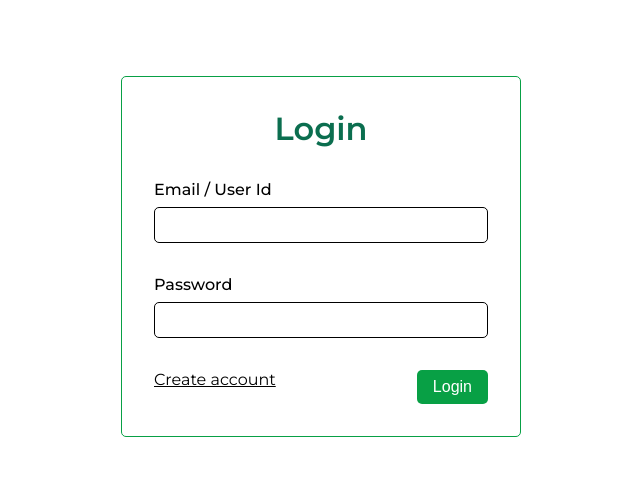
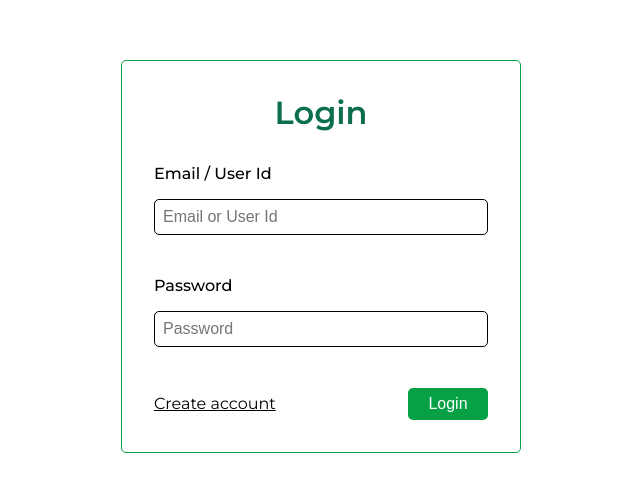
Before and after one commit to rikjnthn/tahcu-frontend, a Next.js app: page /login in a window 1280 px wide. Shown: the part 144-636 px from the top of the page, without its empty margins (319-959 px from the left). Built offline with nearby package versions, Linux system fonts and the light colour scheme.

Commit message:
add login logic

```diff
--- a/app/(landing_page)/login/page.tsx
+++ b/app/(landing_page)/login/page.tsx
@@ -1,33 +1,120 @@
-import React from "react";
+"use client";
+
+import React, { useState } from "react";
 import Link from "next/link";
+import { useRouter } from "next/navigation";
+import axios, { isAxiosError } from "axios";
+import { useForm } from "react-hook-form";
 
 import style from "@/style/login.module.scss";
+import Input from "@/components/input";
+import SubmitButton from "@/components/submit-button";
 
-function Page() {
+export default function Page() {
+  const [loginError, setLoginError] = useState<boolean>(false);
+  const [isLoading, setIsLoading] = useState<boolean>(false);
+
+  const {
+    register,
+    formState: { errors },
+    handleSubmit,
+    setError,
+  } = useForm();
+
+  const router = useRouter();
+
+  const login = async (data: any) => {
+    try {
+      setIsLoading(true);
+      setLoginError(false);
+
+      await axios.post("/api/login", data);
+
+      router.push("/a");
+    } catch (e) {
+      setLoginError(true);
+
+      if (isAxiosError(e)) {
+        const errorMessage = e.response?.data.message;
+        for (const name in errorMessage) {
+          if (name === "user_idOrEmail")
+            setError(name, { message: "User id or email should not be empty" });
+          else setError(name, { message: errorMessage[name] });
+        }
+      }
+    } finally {
+      setIsLoading(false);
+    }
+  };
+
+  const onSubmit = (data: any) => {
+    login(data);
+  };
+
   return (
     <div className={`${style.login} h-full-dvh`}>
-      <form>
+      <form onSubmit={handleSubmit(onSubmit)}>
         <header>
-          <span className="">Login</span>
+          <span>Login</span>
         </header>
 
-        <div>
-          <input type="text" />
-          <label htmlFor="">Email / User Id</label>
-        </div>
+        <Input
+          withLabel
+          labelName="Email / User Id"
+          errorMessage={errors.user_idOrEmail?.message?.toString()}
+          type="text"
+          placeholder="Email or User Id"
+          {...register("user_idOrEmail", {
+            required: {
+              value: true,
+              message: "Please enter your password",
+            },
+            minLength: {
+              value: 4,
+              message: "User id should contain a minimal of 4 letters",
+            },
+            validate: {
+              isEmail: (v: string) => {
+                if (v.includes("@")) {
+                  const domain = v.split("@")[1];
 
-        <div>
-          <input type="password" />
-          <label htmlFor="">Password</label>
-        </div>
+                  if (domain === "gmail.com") return true;
+                  return "Please use gmail.com domain";
+                }
+              },
+            },
+          })}
+        />
+
+        <Input
+          withLabel
+          labelName="Password"
+          errorMessage={errors.password?.message?.toString()}
+          type="password"
+          placeholder="Password"
+          {...register("password", {
+            required: {
+              value: true,
+              message: "Please enter your password",
+            },
+            min: {
+              value: 8,
+              message: "Password should contain a minimal of 8 letters",
+            },
+          })}
+        />
+
+        {loginError && (
+          <em className={style.login_error}>
+            Failed to login. User id or password is wrong
+          </em>
+        )}
 
         <footer>
           <Link href="/sign-up">Create account</Link>
-          <button type="submit">Login</button>
+          <SubmitButton name="Login" isLoading={isLoading} />
         </footer>
       </form>
     </div>
   );
 }
-
-export default Page;
--- /dev/null
+++ b/app/api/login/route.ts
@@ -0,0 +1,19 @@
+import axios, { isAxiosError } from "axios";
+
+export async function POST(req: Request) {
+  const loginData = await req.json();
+  try {
+    const { data, headers } = await axios.post(
+      `${process.env.API_URL}/auth/login`,
+      loginData
+    );
+
+    const newHeaders = headers as HeadersInit;
+    return Response.json(data, {
+      headers: newHeaders,
+    });
+  } catch (error) {
+    if (!isAxiosError(error)) return;
+    return Response.json(error.response?.data, { status: 400 });
+  }
+}
--- a/style/login.module.scss
+++ b/style/login.module.scss
@@ -22,39 +22,18 @@
       }
     }
 
-    & > div {
-      display: flex;
-      flex-direction: column-reverse;
-      gap: 0.5rem;
-
-      & > label {
-        font-weight: 500;
-      }
-
-      & > input {
-        font-size: inherit;
-        padding: 0.5rem;
-        border-radius: 5px;
-        border: 1px solid;
-      }
-    }
-
     & > footer {
       display: flex;
       justify-content: space-between;
+      align-items: center;
 
       & > a {
         color: #000;
       }
-
-      & > button {
-        padding: 0.5rem 1rem;
-        font-size: inherit;
-        border: none;
-        border-radius: 5px;
-        color: var(--white);
-        background-color: var(--primary);
-      }
     }
   }
 }
+
+.login_error {
+  color: #ff0000;
+}
```
